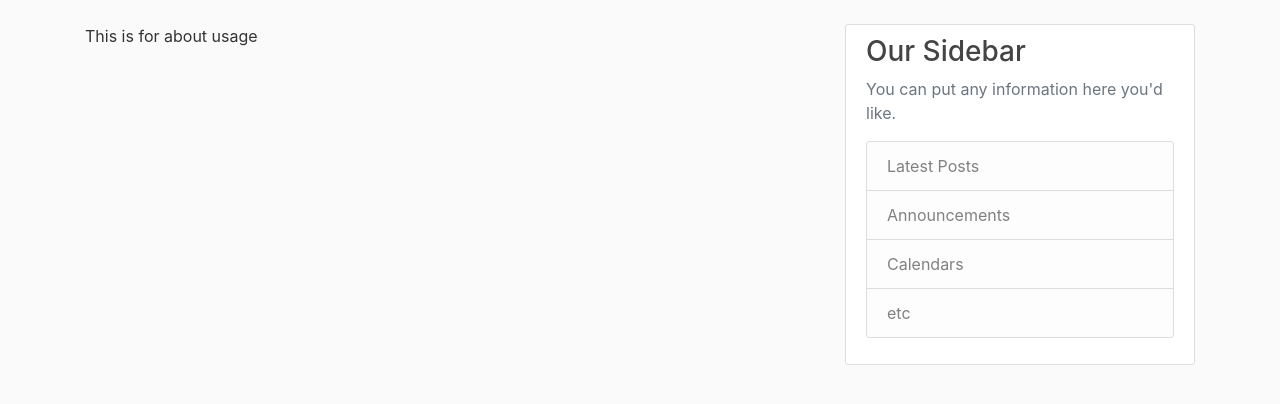
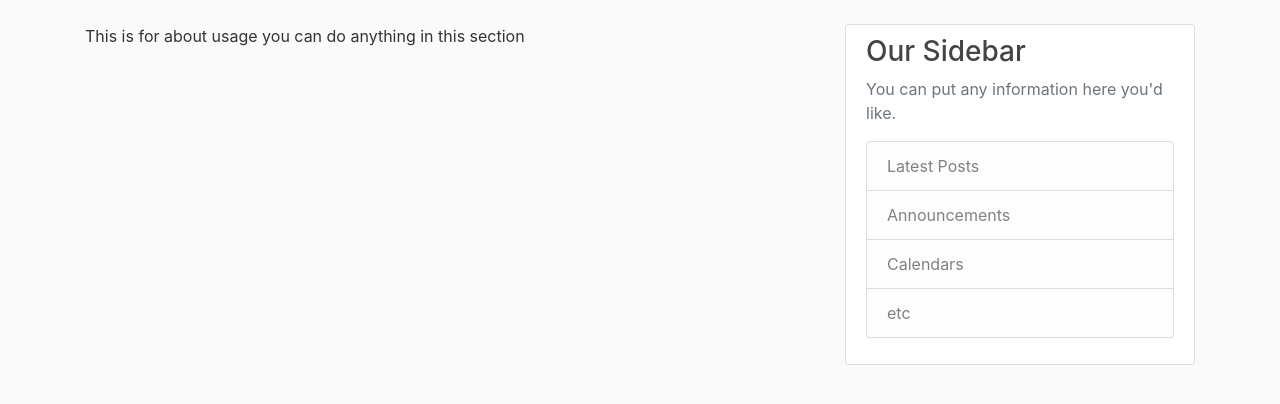
Before and after one commit to NSU-SU19CSE299S16/SU19CSE299S16G01NSU, a Django app: page /about/ in a window 1280 px wide. Shown: the part 56-460 px from the top of the page. Run offline with Django 3.2, Linux system fonts and the light colour scheme; some libraries are stand-ins or nearby versions.

Commit message:
about info edited

```diff
--- a/Project Code/HealthyNSU/home/templates/home/about.html
+++ b/Project Code/HealthyNSU/home/templates/home/about.html
@@ -1,5 +1,5 @@
 {% extends "home/base.html" %}
 {% block content%}
-    <p>This is for about usage</p>
+    <p>This is for about usage you can do anything in this section</p>
 
 {% endblock content %}
```
